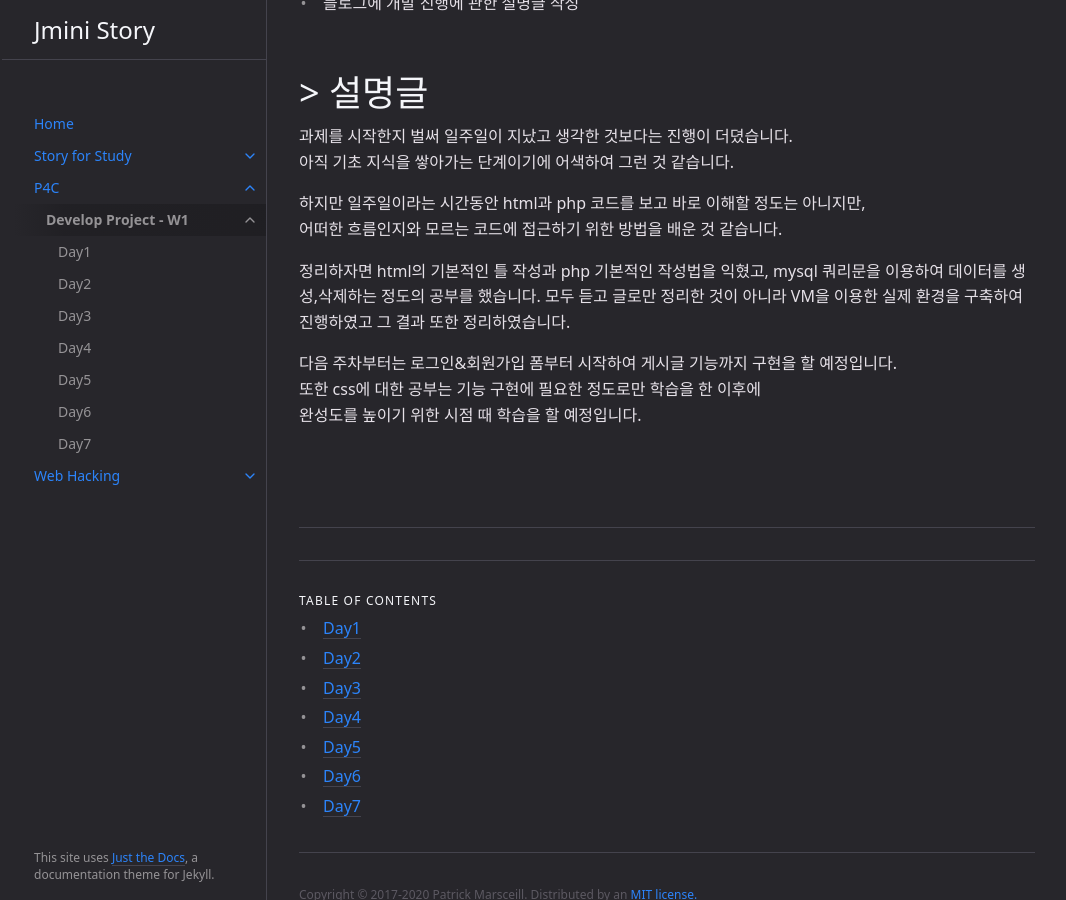
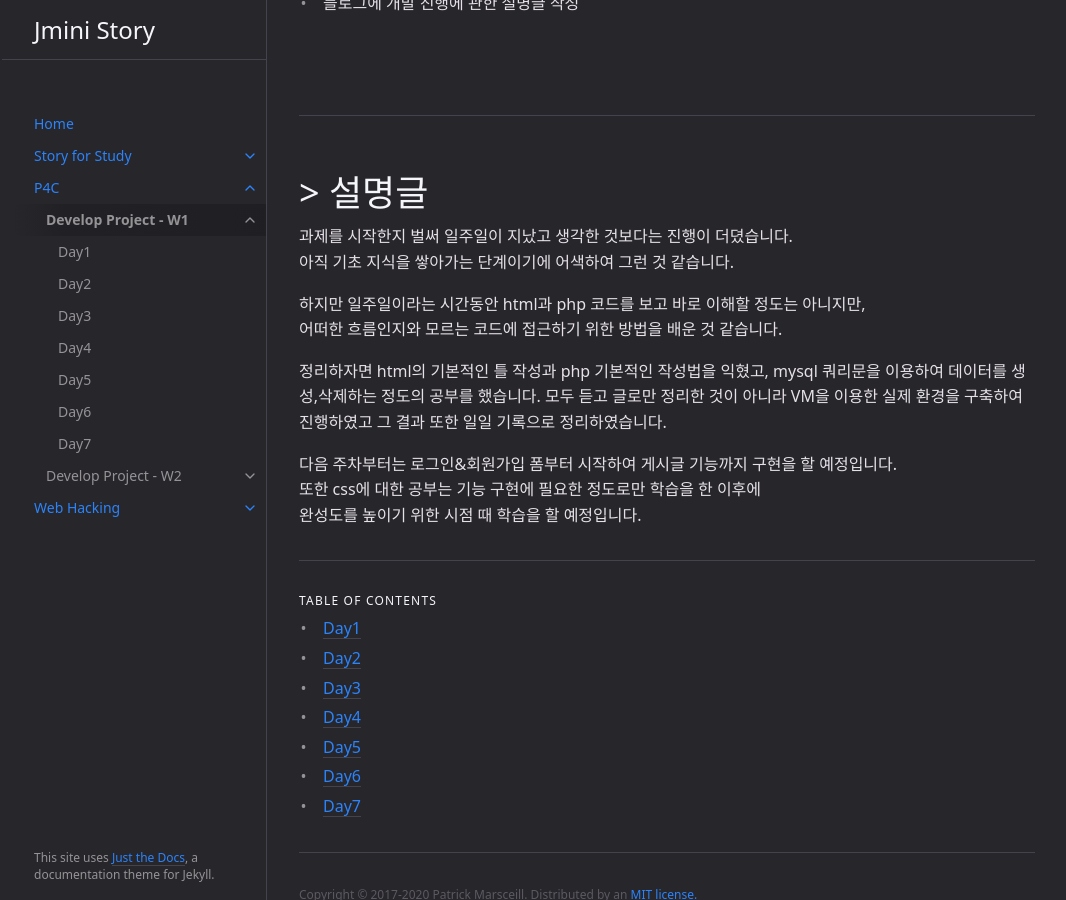
Before and after one commit to Jminis/Jminis.github.io, a Jekyll site: the page built from docs/P4C/1week.md, in a window 1280 px wide and 900 px high, scrolled down 607 px. Shown: the whole window, without its empty margins (105-1171 px from the left). Built offline with Jekyll 4.4.1, drawn with Linux system fonts in a browser that asks for light colours.

Commit message:
2022-04-24 3

```diff
--- a/docs/P4C/1week.md
+++ b/docs/P4C/1week.md
@@ -34,7 +34,9 @@ parent: P4C
 
 - 블로그에 개발 진행에 관한 설명글 작성
 
+<br><br>
 
+-----
 
 
 # > 설명글
@@ -45,14 +47,11 @@ parent: P4C
 하지만 일주일이라는 시간동안 html과 php 코드를 보고 바로 이해할 정도는 아니지만,
 어떠한 흐름인지와 모르는 코드에 접근하기 위한 방법을 배운 것 같습니다.
 
-정리하자면 html의 기본적인 틀 작성과 php 기본적인 작성법을 익혔고, mysql 쿼리문을 이용하여 데이터를 생성,삭제하는 정도의 공부를 했습니다. 모두 듣고 글로만 정리한 것이 아니라 VM을 이용한 실제 환경을 구축하여 진행하였고 그 결과 또한 정리하였습니다.
+정리하자면 html의 기본적인 틀 작성과 php 기본적인 작성법을 익혔고, mysql 쿼리문을 이용하여 데이터를 생성,삭제하는 정도의 공부를 했습니다. 모두 듣고 글로만 정리한 것이 아니라 VM을 이용한 실제 환경을 구축하여 진행하였고 그 결과 또한 일일 기록으로 정리하였습니다.
 
 다음 주차부터는 로그인&회원가입 폼부터 시작하여 게시글 기능까지 구현을 할 예정입니다.
 또한 css에 대한 공부는 기능 구현에 필요한 정도로만 학습을 한 이후에
 완성도를 높이기 위한 시점 때 학습을 할 예정입니다.
 
-<br><br>
-
------
 
 {: .toc}
```
Also changed, not shown: docs/P4C/2week.md (added, +26 -0 lines), docs/P4C/P4C.md (+4 -2 lines).
